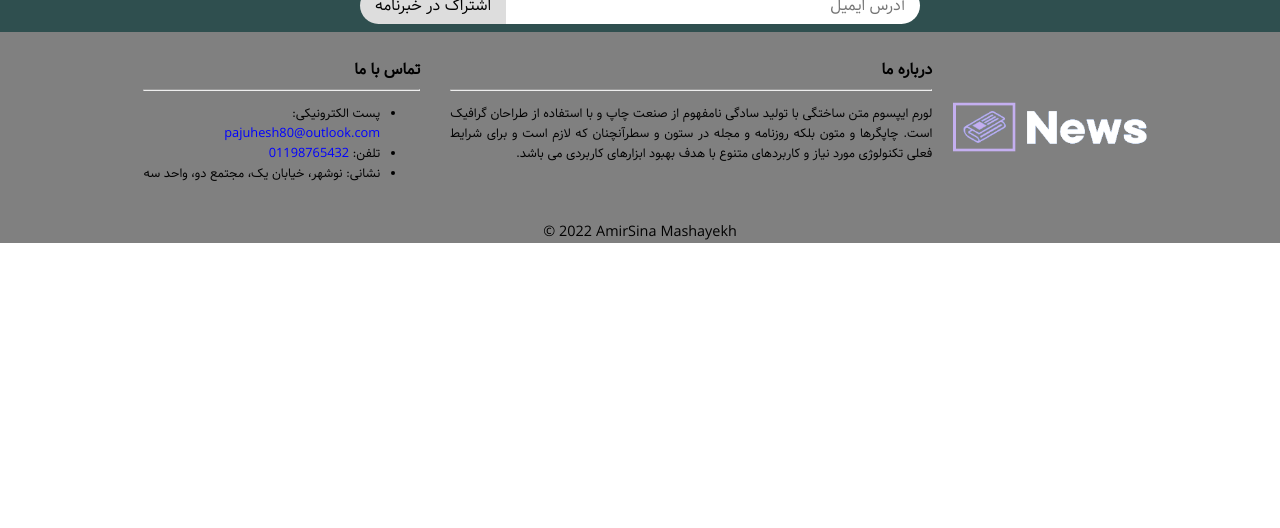
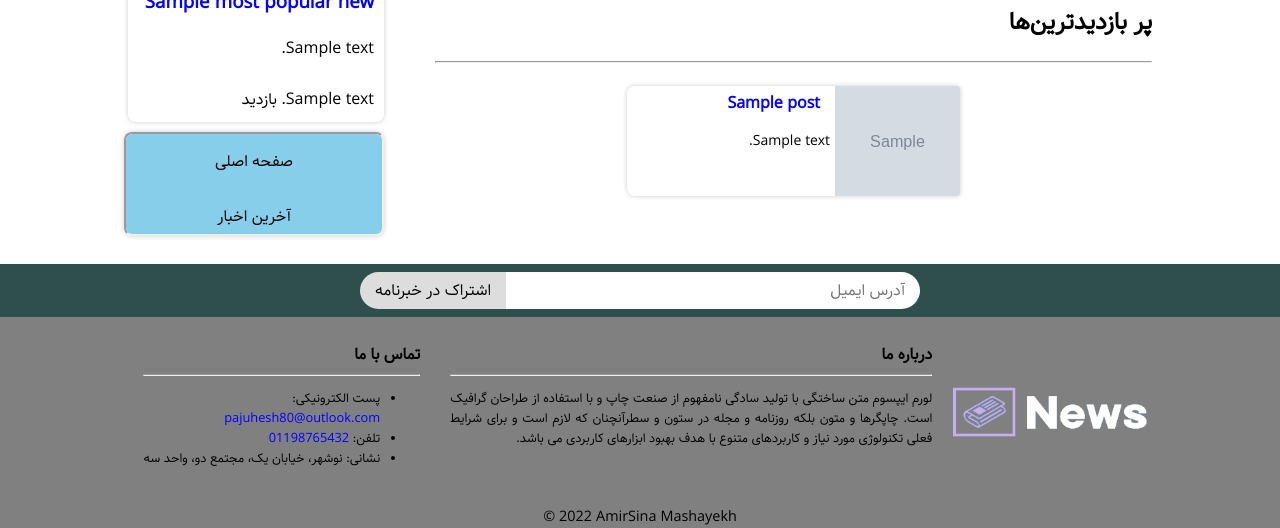
Before and after one commit to amirsina-mashayekh/NewsBlog, a Django app: template News/templates/News/index.html in a window 1280 px wide. Shown: the part 723-1251 px from the top of the page. Before the commit the page ends 966 px from the top, so only its background shows below. Run offline with Django 3.2, Linux system fonts and the light colour scheme; the template is opened without the code that fills it: most values are stand-ins (such as "Sample title", 1, 10 or a date in 2020); grey boxes marked "Sample" are stand-in pictures.

Commit message:
Home page completed

```diff
--- a/News/static/stylesheets/styles.css
+++ b/News/static/stylesheets/styles.css
@@ -155,6 +155,10 @@ a:hover {
     width: 35%;
 }
 
+.important-news-list .news-preview-container {
+    height: 125px;
+}
+
 @media screen and (max-width: 975px) {
     .important-news-list {
         display: none;
@@ -169,13 +173,12 @@ a:hover {
     display: grid;
     grid-template-columns: 40% auto;
     padding-left: 20px;
-    text-align: justify;
     border-top-right-radius: 3px !important;
     border-bottom-right-radius: 3px !important;
     overflow: hidden;
 }
 
-.news-preview-container > a {
+.news-preview-container a {
     overflow: hidden;
 }
 
@@ -183,11 +186,13 @@ a:hover {
     padding-right: 5px;
 }
 
-.news-preview-container div h3 {
-    margin: 5px;
+.news-preview-container h4,
+.news-preview-container h3 {
+    margin: 5px 10px 0 0;
+    text-align: right;
 }
 
-.news-preview-container > div p {
+.news-preview-container p {
     font-size: 0.875rem;
 }
 
@@ -218,6 +223,7 @@ a:hover {
 .brief-news-list .news-preview-container {
     width: 45%;
     margin: 5px 2px;
+    height: 110px;
 }
 
 @media screen and (max-width: 800px) {
@@ -228,7 +234,9 @@ a:hover {
 
 .left-bar {
     width: 25%;
-    align-items: center;
+    height: fit-content;
+    margin-top: auto;
+    margin-bottom: auto;
 }
 
 @media screen and (max-width: 975px) {
--- a/News/templates/News/index.html
+++ b/News/templates/News/index.html
@@ -1,8 +1,45 @@
 {% extends 'News/main-layout.html' %}
 {% block body %}
+    <section class="important-news-section">
+        <div class="flex-80-row-container">
+            <div class="most-important-news box-shadow-5 rounded-corner-8">
+                {% with important_news.0 as post %}
+                <a href="{% url 'full_news' post.id %}">
+                    <img src="{{ post.image.url }}" alt="pic"/>
+                </a>
+                <a href="{% url 'full_news' post.id %}">
+                    <h2>{{ post.title }}</h2>
+                </a>
+                {% endwith %}
+            </div>
+
+            <div class="important-news-list">
+                {% for post in important_news %}
+                    {% if forloop.counter != 1 %}
+                        <div class="news-preview-container box-shadow-5 rounded-corner-8">
+                            <a href="{% url 'full_news' post.id %}">
+                                <img src="{{ post.image.url }}" alt="pic"/>
+                            </a>
+                            <div>
+                                <a href="{% url 'full_news' post.id %}">
+                                    <h3>{{ post.title }}</h3>
+                                </a>
+                                {% if post.title|length < 28 %}
+                                    <p>{{ post.summary|safe }}</p>
+                                {% endif %}
+                            </div>
+                        </div>
+                    {% endif %}
+                {% endfor %}
+            </div>
+        </div>
+    </section>
+
     <section class="brief-news-section">
         <div class="brief-news-container flex-80-row-container">
             <div class="main-content">
+                <h2>آخرین اخبار</h2>
+                <hr>
                 <div class="brief-news-list">
                     {% for post in latest_news %}
                         <div class="news-preview-container box-shadow-5 rounded-corner-8">
@@ -11,11 +48,31 @@
                             </a>
                             <div>
                                 <a href="{% url 'full_news' post.id %}">
-                                    <h3>تیتر خبر</h3>
+                                    <h4>{{ post.title }}</h4>
                                 </a>
-                                <p>
-                                    {{ post.article|striptags|truncatewords:17 }}
-                                </p>
+                                {% if post.title|length < 30 %}
+                                    <p>{{ post.summary|safe }}</p>
+                                {% endif %}
+                            </div>
+                        </div>
+                    {% endfor %}
+                </div>
+
+                <h2>پر بازدیدترین‌ها</h2>
+                <hr>
+                <div class="brief-news-list">
+                    {% for post in popular_news %}
+                        <div class="news-preview-container box-shadow-5 rounded-corner-8">
+                            <a href="{% url 'full_news' post.id %}">
+                                <img src="{{ post.image.url }}" alt="pic"/>
+                            </a>
+                            <div>
+                                <a href="{% url 'full_news' post.id %}">
+                                    <h4>{{ post.title }}</h4>
+                                </a>
+                                {% if post.title|length < 28 %}
+                                    <p>{{ post.summary|safe }}</p>
+                                {% endif %}
                             </div>
                         </div>
                     {% endfor %}
@@ -24,18 +81,25 @@
 
             <div class="left-bar">
                 <div class="popular-news-container rounded-corner-8 box-shadow-5">
-                    <a href="full-news.html"><img src="images/example-image.jpg" alt="pic"/></a>
+                    <a href="{% url 'full_news' most_popular_news.id %}">
+                        <img src="{{ most_popular_news.image.url }}" alt="pic"/>
+                    </a>
                     <div>
-                        <a href="full-news.html"><h3>تیتر</h3></a>
+                        <a href="{% url 'full_news' most_popular_news.id %}">
+                            <h3>{{ most_popular_news.title }}</h3>
+                        </a>
                         <p>
-                            لورم ایپسوم متن ساختگی با تولید سادگی نامفهوم از صنعت چاپ و با استفاده از طراحان گرافیک است. چاپگرها و متون بلکه روزنامه و مجله در ستون و سطرآنچنان که لازم است و...
+                            {{ most_popular_news.summary|safe }}
                         </p>
                     </div>
-                    <div class="views-count">۱۲۳۴۵۶۷ بازدید</div>
+                    <div class="views-count">{{ most_popular_news.visits }} بازدید</div>
                 </div>
-                <iframe title="ad" src="" class="ad-container rounded-corner-8 box-shadow-5">
-                    Here should be some annoying ads!
-                </iframe>
+                {% for ad in ads %}
+                    <iframe title="{{ ad.provider }}" src="{{ ad.url }}"
+                            class="ad-container rounded-corner-8 box-shadow-5">
+                        Here should be some annoying ads!
+                    </iframe>
+                {% endfor %}
             </div>
         </div>
     </section>
--- a/News/templates/News/main-layout.html
+++ b/News/templates/News/main-layout.html
@@ -29,6 +29,7 @@
             ورود / عضویت
         </a>
         <form class="search-form" method="post" action="#">
+            {% csrf_token %}
             <input type="text" class="single-input-text" name="search" placeholder="جستجو کنید...">
             <button type="submit" class="single-input-button">جستجو</button>
         </form>
@@ -39,6 +40,7 @@
 
     <footer>
         <form class="subscription-form" method="post" action="#">
+            {% csrf_token %}
             <input type="email" class="single-input-text" name="email" placeholder="آدرس ایمیل" dir="ltr">
             <button type="submit" class="single-input-button">اشتراک در خبرنامه</button>
         </form>
```
Also changed, not shown: News/models.py (+15 -1 lines), News/views.py (+26 -10 lines).
